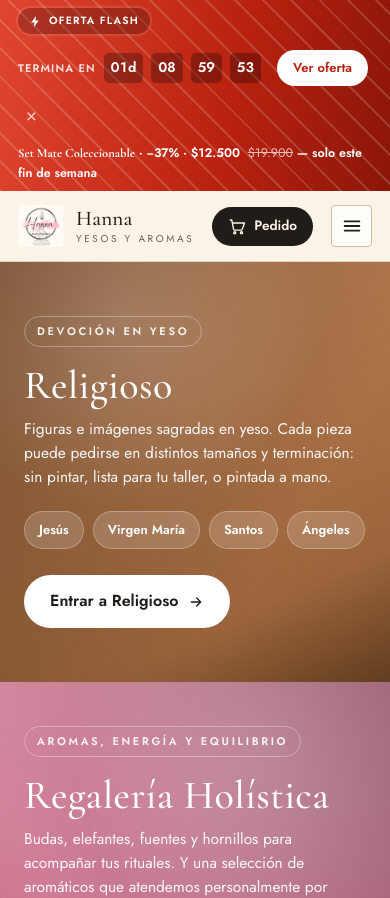
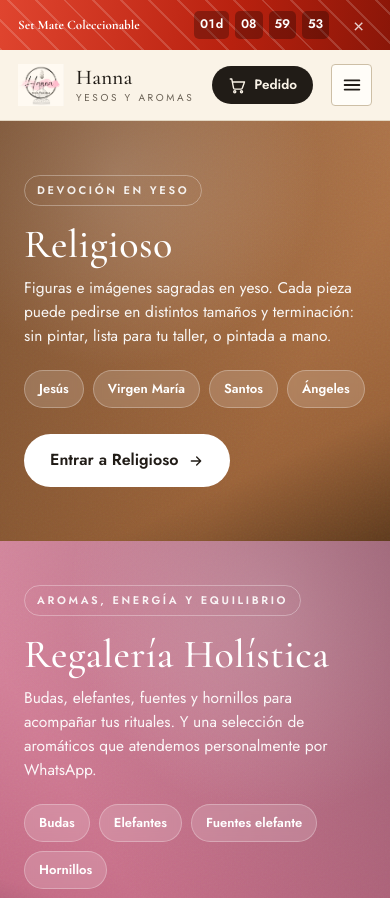
Before and after one commit to manudiiez/ecommerce-cristianrios-client, a Next.js app: page / in a window 390 px wide. Shown: the top 898 px of the page. Built offline with nearby package versions, Linux system fonts and the light colour scheme.

Commit message:
feat: arreglos visuales en flash offert

```diff
--- a/next.config.ts
+++ b/next.config.ts
@@ -1,6 +1,7 @@
 import type { NextConfig } from "next";
 
 const nextConfig: NextConfig = {
+  output: "standalone",
   images: {
     remotePatterns: [
       {
--- a/src/components/layout/drawer.tsx
+++ b/src/components/layout/drawer.tsx
@@ -2,20 +2,15 @@
 
 import Image from "next/image";
 import Link from "next/link";
-import type { Category } from "@/lib/api";
 import { Ico } from "@/components/ui/icon";
 
 interface DrawerProps {
   open: boolean;
   onClose: () => void;
-  categories: Category[];
 }
 
-export function Drawer({ open, onClose, categories }: DrawerProps) {
+export function Drawer({ open, onClose }: DrawerProps) {
   if (!open) return null;
-  const relig = categories.filter((c) => c.world === "religioso");
-  const holi = categories.filter((c) => c.world === "holistico" && c.mode === "catalog");
-  const wa = categories.filter((c) => c.mode === "whatsapp");
 
   return (
     <>
@@ -34,33 +29,14 @@ export function Drawer({ open, onClose, categories }: DrawerProps) {
           </button>
         </div>
 
-        <h4>
-          <span className="dot dot-clay" style={{ display: "inline-block", width: 8, height: 8, borderRadius: 9, marginRight: 7 }}></span>
+        <Link href="/religioso" className="drawer-world" onClick={onClose}>
+          <span className="dot dot-clay" style={{ display: "inline-block", width: 8, height: 8, borderRadius: 9 }}></span>
           Religioso
-        </h4>
-        {relig.map((c) => (
-          <Link key={c.id} href={`/categoria/${c.id}`} onClick={onClose}>
-            {c.name}
-          </Link>
-        ))}
-
-        <h4>
-          <span className="dot dot-rose" style={{ display: "inline-block", width: 8, height: 8, borderRadius: 9, marginRight: 7 }}></span>
+        </Link>
+        <Link href="/holistico" className="drawer-world" onClick={onClose}>
+          <span className="dot dot-rose" style={{ display: "inline-block", width: 8, height: 8, borderRadius: 9 }}></span>
           Regalería Holística
-        </h4>
-        {holi.map((c) => (
-          <Link key={c.id} href={`/categoria/${c.id}`} onClick={onClose}>
-            {c.name}
-          </Link>
-        ))}
-
-        <h4>Solo por WhatsApp</h4>
-        {wa.map((c) => (
-          <Link key={c.id} href={`/categoria/${c.id}`} className="dc" onClick={onClose}>
-            <Ico.wa style={{ fontSize: 16, color: "#25D366" }} />
-            {c.name}
-          </Link>
-        ))}
+        </Link>
 
         <hr className="divider" style={{ margin: "14px 0" }} />
         <Link href="/kits" onClick={onClose}>
--- a/src/components/layout/flash-bar.tsx
+++ b/src/components/layout/flash-bar.tsx
@@ -22,8 +22,11 @@ export function FlashBar({ deal, onClose }: { deal: FlashDeal; onClose: () => vo
         <span className="fb-bolt">
           <Ico.bolt style={{ fontSize: 13 }} /> Oferta Flash
         </span>
-        <span className="fb-text">
+        <span className="fb-text fb-text-full">
           <b>{deal.name}</b> · −{pct}% · {ars(deal.price)} <s>{ars(deal.regular)}</s> — {deal.kicker.toLowerCase()}
+        </span>
+        <span className="fb-text fb-text-compact">
+          <b>{deal.name}</b>
         </span>
         <div className="fb-cd" aria-label="termina en">
           <span style={{ fontSize: 11, opacity: 0.85, textTransform: "uppercase", letterSpacing: ".1em", fontWeight: 700 }}>
--- a/src/components/layout/site-chrome.tsx
+++ b/src/components/layout/site-chrome.tsx
@@ -49,7 +49,7 @@ export function SiteChrome({ categories, store, soonestFlash, children }: SiteCh
     <>
       {showBar && soonestFlash && <FlashBar deal={soonestFlash} onClose={() => setBarOpen(false)} />}
       <Header onMenu={() => setDrawerOpen(true)} />
-      <Drawer open={drawerOpen} onClose={() => setDrawerOpen(false)} categories={categories} />
+      <Drawer open={drawerOpen} onClose={() => setDrawerOpen(false)} />
       {children}
       <Footer categories={categories} store={store} />
       <Toast msg={cart.toastMsg} />
--- a/src/styles/base.css
+++ b/src/styles/base.css
@@ -117,6 +117,7 @@ body::before {
 .drawer a { padding: 11px 12px; border-radius: var(--radius); font-weight: 500; cursor: pointer; }
 .drawer a:hover { background: var(--paper-2); }
 .drawer .dc { display:flex; align-items:center; gap:10px; }
+.drawer .drawer-world { display: flex; align-items: center; gap: 8px; font-weight: 700; font-size: 15px; }
 
 /* ---------- Buttons ---------- */
 .btn {
@@ -148,8 +149,6 @@ body::before {
 .ph-img { position: absolute; inset: 0; width: 100%; height: 100%; object-fit: cover; opacity: .88; }
 .ph-overlay { position: absolute; inset: 0; pointer-events: none;
   background: linear-gradient(180deg, rgba(0,0,0,.04) 0%, rgba(0,0,0,.30) 100%); }
-.flash-zone .ph-img { opacity: .62; filter: saturate(.6); }
-.flash-zone .ph-overlay { background: linear-gradient(180deg, rgba(0,0,0,.28) 0%, rgba(0,0,0,.58) 100%); }
 .corner-tag {
   position: absolute; top: 12px; left: 12px; z-index: 2;
   font-size: 10px; letter-spacing: .1em; text-transform: uppercase; font-weight: 700;
--- a/src/styles/screens-v2.css
+++ b/src/styles/screens-v2.css
@@ -94,9 +94,19 @@
 .flashbar .fb-cta { background: #fff; color: #b8210f; font-weight: 800; font-size: 13px; padding: 8px 16px; border-radius: 999px; white-space: nowrap; border: 0; cursor: pointer; }
 .flashbar .fb-close { background: transparent; border: 0; color: rgba(255,255,255,.8); cursor: pointer; font-size: 18px; padding: 4px 8px; line-height: 1; }
 .flashbar .fb-close:hover { color: #fff; }
+.flashbar .fb-text-compact { display: none; }
 @media (max-width: 720px){
-  .flashbar .fb-text { font-size: 12.5px; flex: 1 1 100%; order: 3; }
-  .flashbar .fb-cd { margin-left: 0; } .flashbar .fb-bolt { font-size: 10.5px; }
+  .flashbar-row { flex-wrap: nowrap; }
+  .flashbar .fb-bolt { display: none; }
+  .flashbar .fb-text-full { display: none; }
+  .flashbar .fb-text-compact {
+    display: block; font-size: 13px; flex: 1 1 auto; min-width: 0;
+    white-space: nowrap; overflow: hidden; text-overflow: ellipsis;
+  }
+  .flashbar .fb-cd { margin-left: 0; gap: 6px; flex-shrink: 0; }
+  .flashbar .fb-cd > span:first-child { display: none; }
+  .flashbar .fb-cd .mini-cell { padding: 4px 6px; font-size: 12.5px; min-width: 26px; }
+  .flashbar .fb-cta { display: none; }
 }
 
 /* ---------- FAB de oferta flash (flotante, persistente) ---------- */
```
Also changed, not shown: 1 other file (tests, documents, lock files or other folders).
